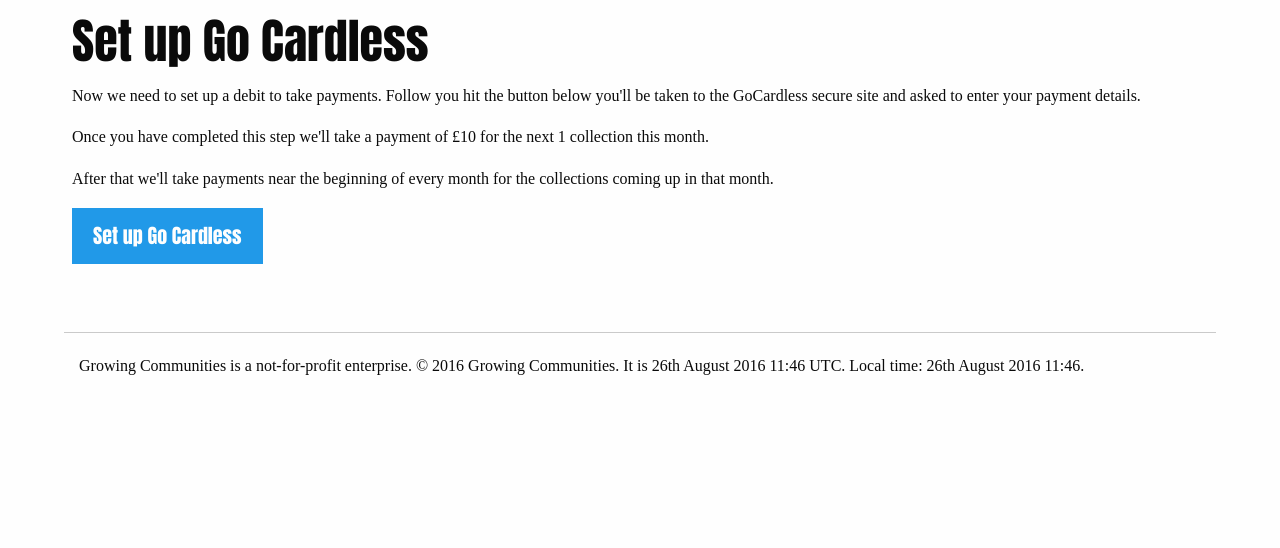
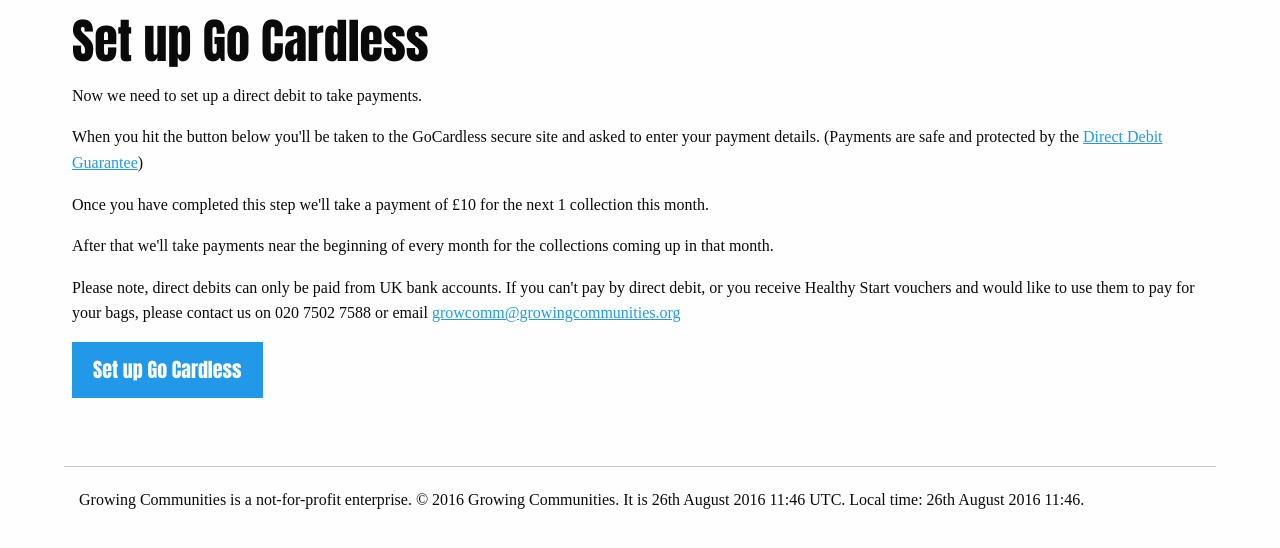
Before and after one commit to productscience/blue-world-lite, a Django app: template blueworld/templates/dashboard/set-up-go-cardless.html in a window 1280 px wide. Shown: the part 96-644 px from the top of the page. Run offline with Django 3.2, Linux system fonts and the light colour scheme; the template is opened without the code that fills it: most values are stand-ins (such as "Sample title", 1, 10 or a date in 2020); parts of the project's set-up code (start-up, migrations or seed data) failed here and were passed over; some libraries are stand-ins or nearby versions.

Commit message:
Fix copy on sign up mentioning direct debits

```diff
--- a/blueworld/templates/dashboard/set-up-go-cardless.html
+++ b/blueworld/templates/dashboard/set-up-go-cardless.html
@@ -5,16 +5,26 @@
 {% block content %}
     <div class="row">
       <h1>Set up Go Cardless</h1>
-      <p>Now we need to set up a debit to take payments. Follow you hit the button below you'll be taken to the GoCardless secure site and asked to enter your payment details.</p>
+      <p>Now we need to set up a direct debit to take payments.</p>
+
+
+      <p>
+        When you hit the button below you'll be taken to the GoCardless secure site and asked to enter your payment details. (Payments are safe and protected by the <a href="https://gocardless.com/direct-debit/guarantee">Direct Debit Guarantee</a>)
+      </p>
 
       {% if number %}
       <p>Once you have completed this step we'll take a payment of £{{ amount }} for the next {{ number }} collection{{ number|pluralize}} this month.</p>
 
-      <p>After that we'll take payments near the beginning of every month for the collections coming up in that month.</p>
-
       {% else %}
       <p>We'll start taking payments on {{ first_bw.start|date:"DATE_FORMAT" }} for the collections in {{ first_bw.start|date:"F" }}.</p>
       {% endif %}
+
+      <p>After that we'll take payments near the beginning of every month for the collections coming up in that month.</p>
+
+      <p>
+        Please note, direct debits can only be paid from UK bank accounts. If you can't pay by direct debit, or you receive Healthy Start vouchers and would like to use them to pay for your bags, please contact us on 020 7502 7588 or email <a href="mailto:growcomm@growingcommunities.org?subject=Alterntive Payment">growcomm@growingcommunities.org</a>
+      </p>
+
 
       {% comment %}
           <p>You can see the upcoming billing dates in each month at any time by <a href="{% url 'billing_dates' %}">visiting the billing dates page</a>.</p>
```
